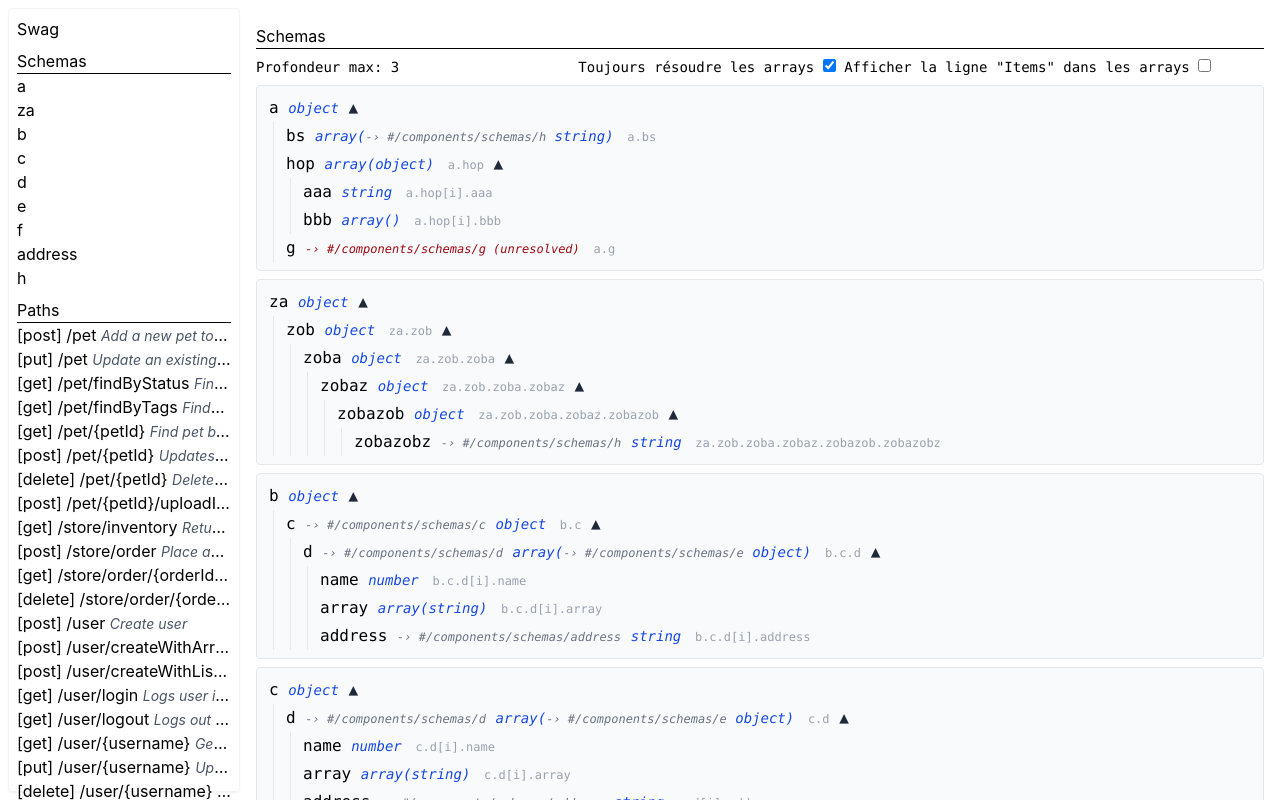
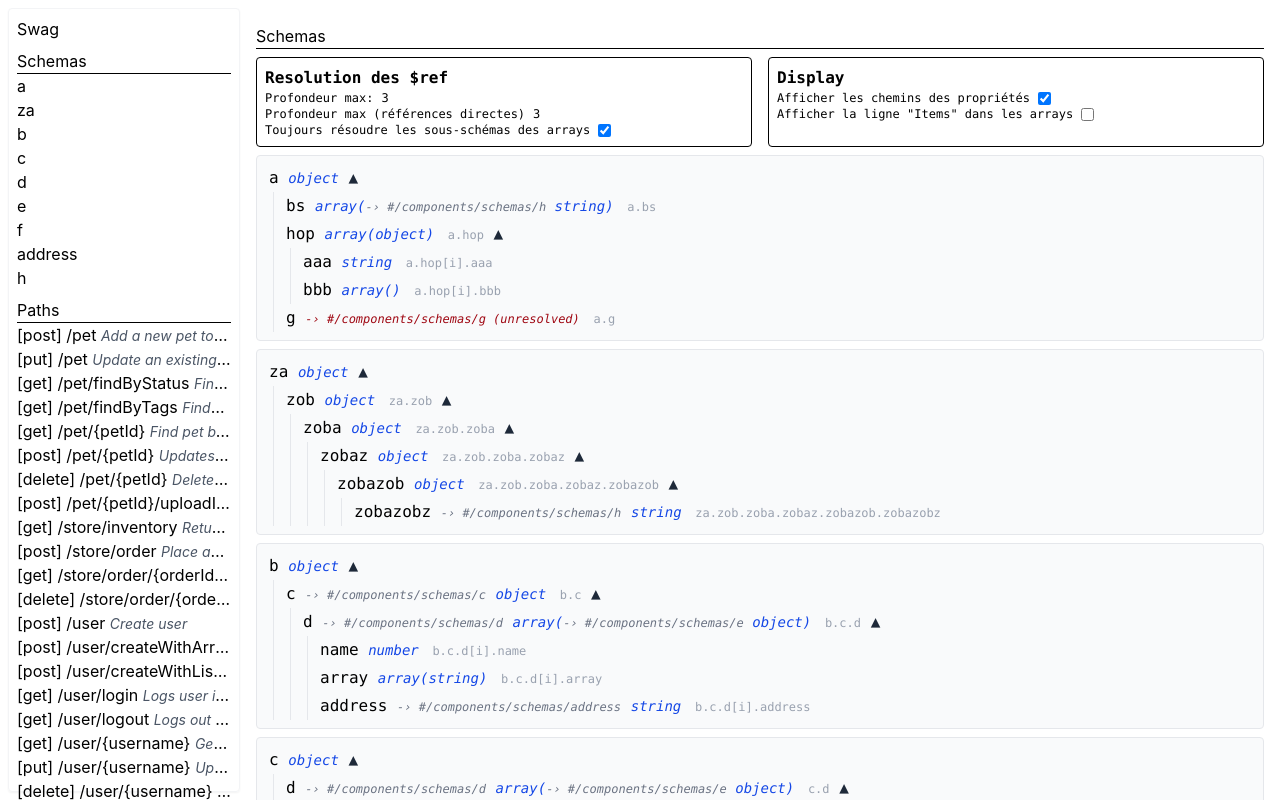
Before and after one commit to LaDorade/swag, a SvelteKit app: page / in a window 1280 px wide. Built offline with nearby package versions, Linux system fonts and the light colour scheme.

Commit message:
more settings & sort

```diff
--- a/src/lib/Schema/Schema.svelte
+++ b/src/lib/Schema/Schema.svelte
@@ -37,11 +37,11 @@
     let shouldResolveInnerSchema = $derived.by(() => {
         if (resolvedSchema?.resolutionType === 'resolved'){
             if (resolutionDepth <= 1) {
-                return settings.alwaysResolveArray;
+                return settings.resolution.alwaysResolveArraySubSchema;
             }
         } else if (resolvedSchema?.resolutionType === 'inline'){
             if (resolutionDepth <= 0) {
-                return settings.alwaysResolveArray;
+                return settings.resolution.alwaysResolveArraySubSchema;
             }
         }
         return resolvedSchema.resolved;
@@ -65,7 +65,7 @@
     let newDepthInnerArray = $derived.by(() => {
         let depth = newDepth - 1;
         // Special case of inline schema array with inline subSchema
-        if (settings.alwaysResolveArray
+        if (settings.resolution.alwaysResolveArraySubSchema
             || (resolvedSchema.resolutionType === 'inline'
                 && resolvedArrayInnerSchema?.resolutionType === 'inline')) {
             depth += 1;
@@ -81,7 +81,7 @@
     let foldable = $derived(
         resolvedSchema.schema.properties
         || (resolvedSchema.schema.items
-            && (settings.showItemsLineOnArray
+            && (settings.display.showItemsLineOnArray
                 || (resolvedArrayInnerSchema?.resolved
                     && resolvedArrayInnerSchema.schema.properties)))
     )
@@ -91,7 +91,7 @@
         if (name) {
             return true;
         }
-        return settings.showItemsLineOnArray;
+        return settings.display.showItemsLineOnArray;
     })
 
     let schemaType = $derived(deduceSchemaType(resolvedSchema.schema))
@@ -139,7 +139,7 @@
             <span class="text-xs italic text-red-800">
                 -&rsaquo; {resolvedSchema.schema.$ref} (unresolved)</span>
         {/if}
-        {#if parentName}
+        {#if parentName && settings.display.showPropertiesPaths}
             <span class="pl-1 text-xs text-gray-400">{fullName}</span>
         {/if}
         {#if foldable}
--- a/src/lib/stores/Settings.svelte.ts
+++ b/src/lib/stores/Settings.svelte.ts
@@ -1,13 +1,35 @@
 class Settings {
-    /**
-     * Resolution du sous-schéma des arrays, même quand il s'agit d'une $ref
-     */
-    alwaysResolveArray = $state<boolean>(true)
+    resolution = $state({
+        /**
+         * Resolution du sous-schéma des arrays, même quand il s'agit d'une $ref
+         * Si oui, ne compte pas dans le décompte de la profondeur maximale de résolution des sous-schémas
+         * @see {@link Settings.resolution.schemaMaxResolutionDepth}
+         */
+        alwaysResolveArraySubSchema: true,
+        /**
+         * Profondeur maximale de résolution des sous-schémas
+         * Chaque résolution (resolutionType: 'resolved') décrémente ce compteur pour le
+         * schéma en cours de résolution
+         */
+        schemaMaxResolutionDepth: 3,
+        /**
+         * Profondeur maximale de résolution des références directes
+         * @deprecated Ce paramètre va disparaître au profit d'un test de référence circulaire
+         */
+        forwardReferenceMaxDepth: 3,
+    })
 
-    schemaMaxResolutionDepth = $state<number>(3)
-    forwardReferenceMaxDemth = $state<number>(3)
-
-    showItemsLineOnArray = $state<boolean>(false);
+    display = $state({
+        /**
+         * Afficher les lignes d'items dans les arrays
+         * Ajoute une ligne "Items:" qui wrap les items de l'array
+         */
+        showItemsLineOnArray: false,
+        /**
+         * Afficher les chemins des propriétés dans les schémas
+         */
+        showPropertiesPaths: true,
+    })
 }
 
 export const settings = new Settings()
--- a/src/lib/stores/Spec.svelte.ts
+++ b/src/lib/stores/Spec.svelte.ts
@@ -18,12 +18,13 @@ class Resolver {
     _schema: UnresolvedSchema;
     _path: UnresolvedSchema[];
     _origin: UnresolvedSchema;
-    _forwardRefResolutionDepth = $derived(settings.forwardReferenceMaxDemth)
+    _forwardRefResolutionDepth: number;
 
     private constructor(schema: UnresolvedSchema) {
         this._schema = schema;
         this._path = [schema];
         this._origin = schema;
+        this._forwardRefResolutionDepth = $derived(settings.resolution.forwardReferenceMaxDepth);
     }
 
     static resolve(schema: UnresolvedSchema, depth: number): ResolutionResult {
--- a/src/routes/+page.svelte
+++ b/src/routes/+page.svelte
@@ -45,23 +45,40 @@
             <h2 id="schemas" class="pt-2 border-b">
                 Schemas
             </h2>
-            <div class="font-mono text-sm">
-                <label class="">
+            <div class="font-mono text-xs grid grid-cols-2 gap-4">
+                <div class="p-2 flex flex-col border rounded">
+                    <span class="font-bold text-base">Resolution des $ref</span>
+                    <label class="flex items-center gap-2">
                         Profondeur max:
                         <input class="w-fit appearance-none"
                             min="0"
-                        type="number" bind:value={settings.schemaMaxResolutionDepth}>
+                            type="number" bind:value={settings.resolution.schemaMaxResolutionDepth}>
                     </label>
-                <label class="">
-                    Toujours résoudre les arrays
+                    <label class="flex items-center gap-2">
+                        Profondeur max (références directes)
+                        <input class="w-fit appearance-none"
+                            min="0"
+                            type="number" bind:value={settings.resolution.forwardReferenceMaxDepth}>
+                    </label>
+                    <label class="flex items-center gap-2">
+                        Toujours résoudre les sous-schémas des arrays
                         <input class="inline"
-                        type="checkbox" bind:checked={settings.alwaysResolveArray}>
+                            type="checkbox" bind:checked={settings.resolution.alwaysResolveArraySubSchema}>
                     </label>
-                <label class="">
+                </div>
+                <div class="p-2 flex flex-col border rounded">
+                    <span class="font-bold text-base">Display</span>
+                    <label class="flex items-center gap-2">
+                        Afficher les chemins des propriétés
+                        <input class="inline"
+                            type="checkbox" bind:checked={settings.display.showPropertiesPaths}>
+                    </label>
+                    <label class="flex items-center gap-2">
                         Afficher la ligne "Items" dans les arrays
                         <input class="inline"
-                        type="checkbox" bind:checked={settings.showItemsLineOnArray}>
+                            type="checkbox" bind:checked={settings.display.showItemsLineOnArray}>
                     </label>
+                </div>
             </div>
             {#each Object.entries(schemas) as [name, schema] (name)}
                 {@const anchor = getSchemaAnchor(`#/components/schemas/${name}`)}
@@ -72,7 +89,7 @@
                     <Schema
                         {name}
                         schema={schema as any}
-                        resolutionDepth={settings.schemaMaxResolutionDepth}
+                        resolutionDepth={settings.resolution.schemaMaxResolutionDepth}
                         open
                     />
                 </div>
```
Lines whose indentation alone changed are shown as unchanged.
